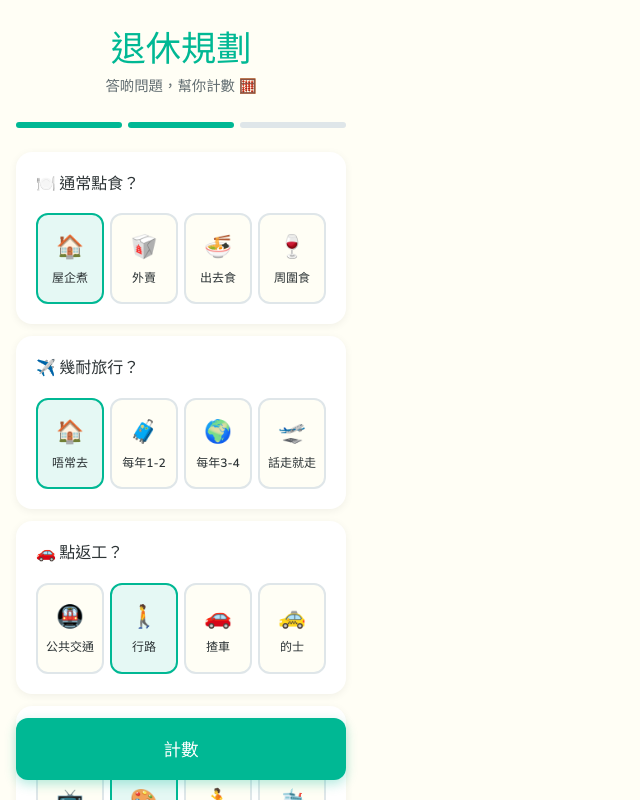
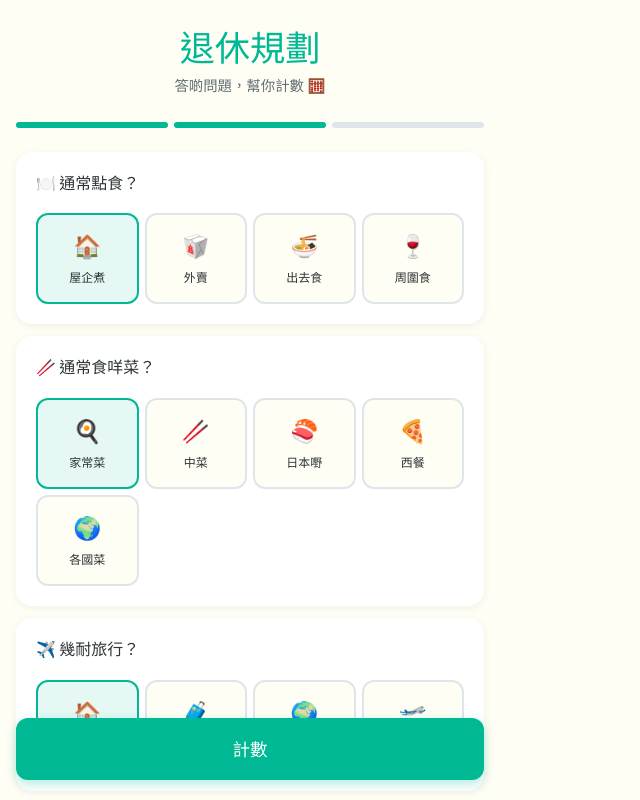
Before and after one commit to leejpjack-hue/retirement-planner, a React (Vite) app: page / in a window 1280 px wide. Both pictures are taken after a click on the button "下一步". Shown: the top 800 px of the page, without its empty margins (0-640 px from the left). Built offline with nearby package versions, Linux system fonts and the light colour scheme.

Commit message:
Add cuisine, housing, medical questions to Step 2

```diff
--- a/src/App.tsx
+++ b/src/App.tsx
@@ -435,6 +435,20 @@ function App() {
           </div>
 
           <div className="card">
+            <div className="card-label">🥢 通常食咩菜？</div>
+            <div className="grid-4">
+              {lifestyleOptions.cuisine.map((option, i) => (
+                <LifestyleOption
+                  key={i}
+                  option={option}
+                  selected={state.cuisineType === option.value}
+                  onClick={() => setState({ ...state, cuisineType: option.value })}
+                />
+              ))}
+            </div>
+          </div>
+
+          <div className="card">
             <div className="card-label">✈️ 幾耐旅行？</div>
             <div className="grid-4">
               {lifestyleOptions.travel.map((option, i) => (
@@ -477,6 +491,26 @@ function App() {
           </div>
 
           <div className="card">
+            <div className="card-label">🏠 退休住邊？</div>
+            <div className="grid-4">
+              {[
+                { value: 'own', icon: '🏠', label: '自置物业', labelEn: 'Own' },
+                { value: 'rent', icon: '🔑', label: '租樓', labelEn: 'Rent' },
+                { value: 'family', icon: '👨👩👧', label: '同屋企住', labelEn: 'Family' },
+              ].map((option, i) => (
+                <button
+                  key={i}
+                  className={`option ${state.housing === option.value ? 'selected' : ''}`}
+                  onClick={() => setState({ ...state, housing: option.value as 'own' | 'rent' | 'family' })}
+                >
+                  <span className="option-icon">{option.icon}</span>
+                  <span className="option-label">{option.label}</span>
+                </button>
+              ))}
+            </div>
+          </div>
+
+          <div className="card">
             <div className="card-label">👶 有小朋友？(教育支出)</div>
             <div className="grid-4">
               {[
@@ -510,6 +544,20 @@ function App() {
               </div>
             </div>
           )}
+
+          <div className="card">
+            <div className="card-label">🏥 需要咩醫療保障？</div>
+            <div className="grid-4">
+              {lifestyleOptions.medical.map((option, i) => (
+                <LifestyleOption
+                  key={i}
+                  option={option}
+                  selected={state.medical === option.value}
+                  onClick={() => setState({ ...state, medical: option.value })}
+                />
+              ))}
+            </div>
+          </div>
 
           <div className="card">
             <div className="card-label">🛡️ 有醫療保險？</div>
```
